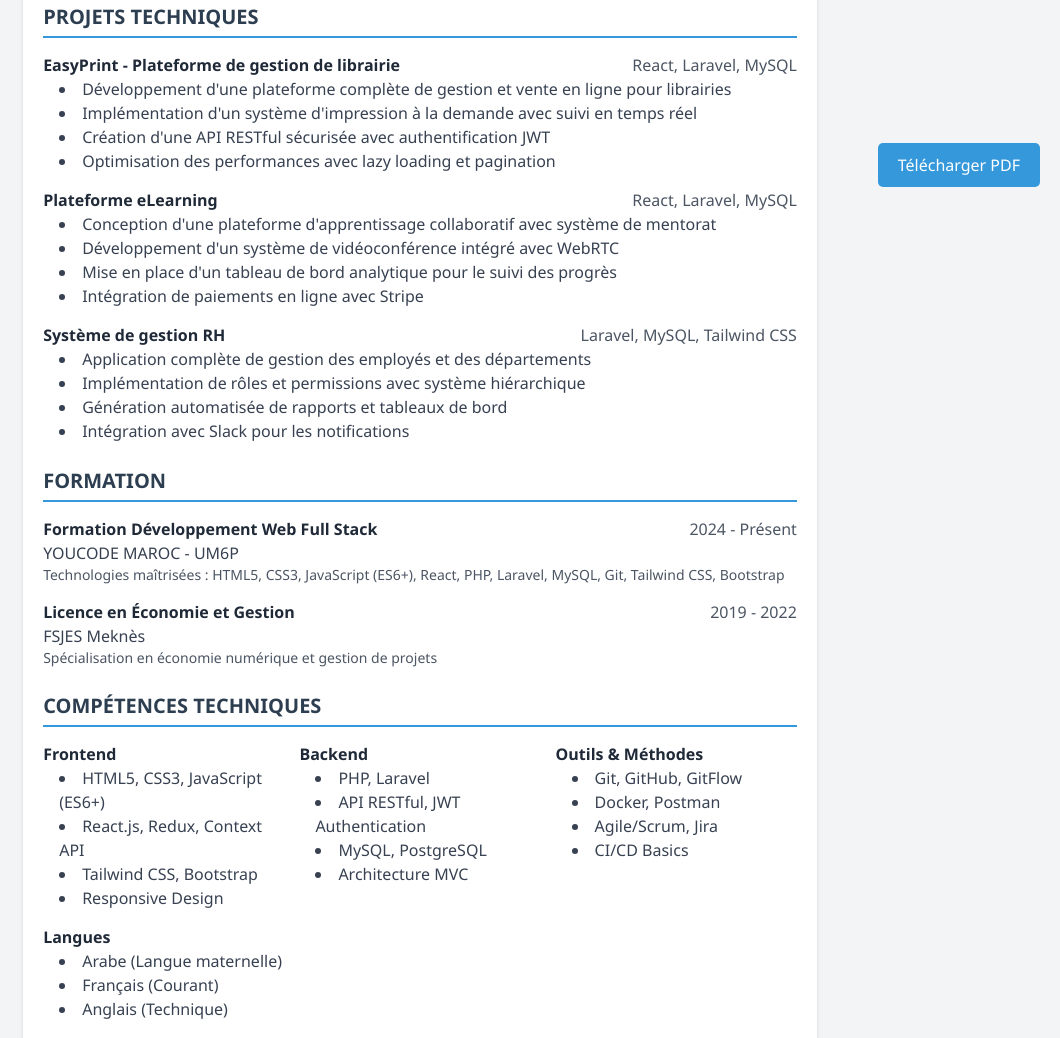
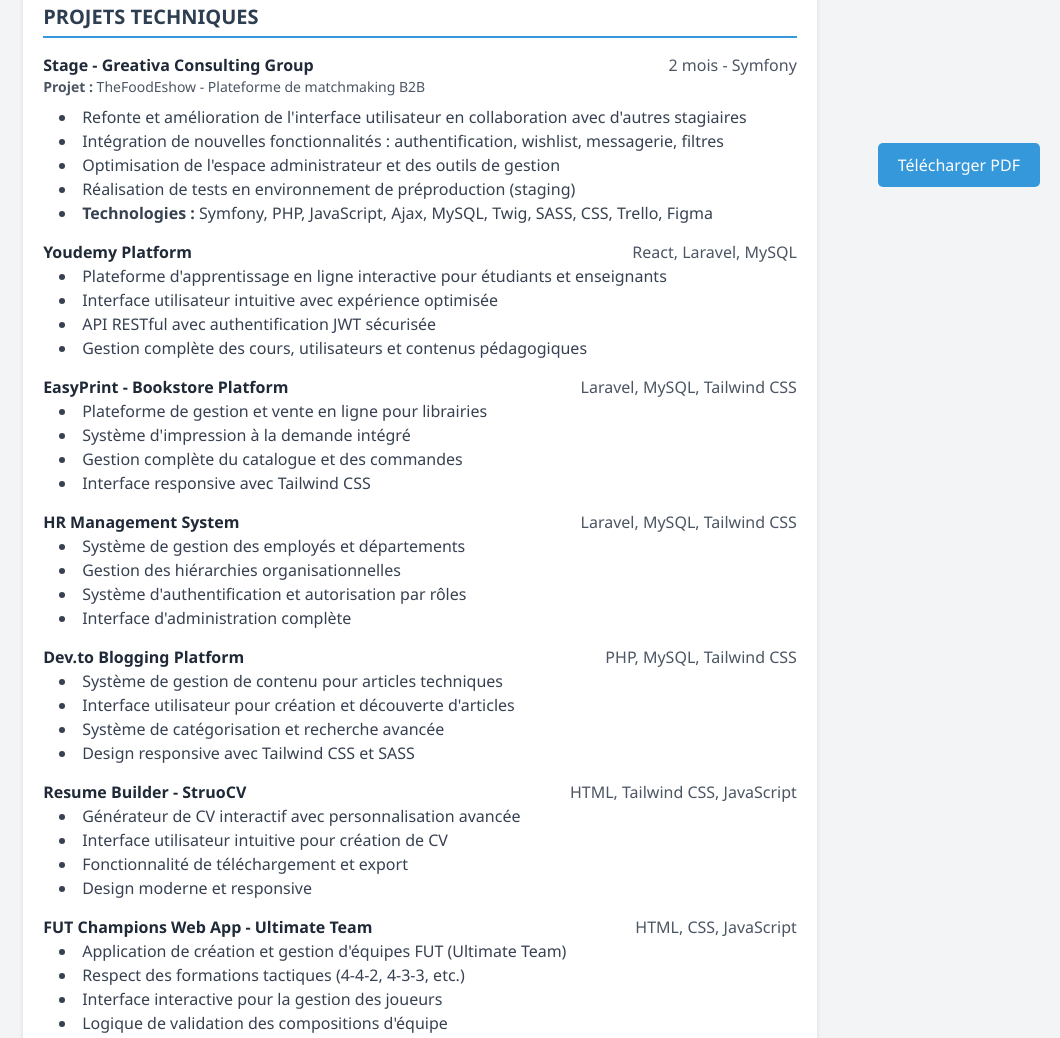
Before and after one commit to MouadHallaffou/my_rsume, a plain HTML site: page index.html in a window 1280 px wide. Shown: the part 593-1631 px from the top of the page, without its empty margins (220-1280 px from the left). Drawn offline with nearby package versions, Linux system fonts and the light colour scheme.

Commit message:
Update profile information and replace profile image

```diff
--- a/index.html
+++ b/index.html
@@ -91,9 +91,9 @@
         <div class="header-section">
             <div>
                 <h1 class="text-3xl font-bold text-gray-800">MOUAD HALLAFFOU</h1>
-                <p class="text-lg text-gray-600">Développeur Full Stack</p>
+                <p class="text-lg text-gray-600">Développeur Full Stack web et mobile</p>
                 <p class="text-gray-600 mt-2">
-                    <span class="font-medium">📍</span> Résidence Salwa, Tit Mellil, Casablanca<br>
+                    <span class="font-medium">📍</span> Casablanca, Maroc<br>
                     <span class="font-medium">📞</span> +212 678 634 285<br>
                     <span class="font-medium">✉️</span> mouadhallaffou@gmail.com<br>
                     <span class="font-medium">🔗</span>
@@ -101,7 +101,7 @@
                     <a href="https://github.com/MouadHallaffou" class="text-blue-600">GitHub</a>
                 </p>
             </div>
-            <img src="me.jpg" alt="Photo Mouad Hallaffou" class="photo" id="profile-photo">
+            <img src="me.png" alt="Photo Mouad Hallaffou" class="photo" id="profile-photo">
         </div>
 
         <!-- Section Résumé -->
@@ -140,40 +140,94 @@
 
             <div class="project-item">
             <div class="flex justify-between">
-                    <h3 class="font-semibold text-gray-800">EasyPrint - Plateforme de gestion de librairie</h3>
-                    <span class="text-gray-600">React, Laravel, MySQL</span>
+                <h3 class="font-semibold text-gray-800">Stage - Greativa Consulting Group</h3>
+                <span class="text-gray-600">2 mois - Symfony</span>
             </div>
+            <p class="text-sm text-gray-600 mb-2"><strong>Projet :</strong> TheFoodEshow - Plateforme de matchmaking B2B</p>
             <ul class="list-disc list-inside ml-4 text-gray-700">
-                    <li>Développement d'une plateforme complète de gestion et vente en ligne pour librairies</li>
-                    <li>Implémentation d'un système d'impression à la demande avec suivi en temps réel</li>
-                    <li>Création d'une API RESTful sécurisée avec authentification JWT</li>
-                    <li>Optimisation des performances avec lazy loading et pagination</li>
+                <li>Refonte et amélioration de l'interface utilisateur en collaboration avec d'autres stagiaires</li>
+                <li>Intégration de nouvelles fonctionnalités : authentification, wishlist, messagerie, filtres</li>
+                <li>Optimisation de l'espace administrateur et des outils de gestion</li>
+                <li>Réalisation de tests en environnement de préproduction (staging)</li>
+                <li><strong>Technologies :</strong> Symfony, PHP, JavaScript, Ajax, MySQL, Twig, SASS, CSS, Trello, Figma</li>
             </ul>
             </div>
 
             <div class="project-item">
             <div class="flex justify-between">
-                    <h3 class="font-semibold text-gray-800">Plateforme eLearning</h3>
+                <h3 class="font-semibold text-gray-800">Youdemy Platform</h3>
                 <span class="text-gray-600">React, Laravel, MySQL</span>
             </div>
             <ul class="list-disc list-inside ml-4 text-gray-700">
-                    <li>Conception d'une plateforme d'apprentissage collaboratif avec système de mentorat</li>
-                    <li>Développement d'un système de vidéoconférence intégré avec WebRTC</li>
-                    <li>Mise en place d'un tableau de bord analytique pour le suivi des progrès</li>
-                    <li>Intégration de paiements en ligne avec Stripe</li>
+                <li>Plateforme d'apprentissage en ligne interactive pour étudiants et enseignants</li>
+                <li>Interface utilisateur intuitive avec expérience optimisée</li>
+                <li>API RESTful avec authentification JWT sécurisée</li>
+                <li>Gestion complète des cours, utilisateurs et contenus pédagogiques</li>
             </ul>
             </div>
 
             <div class="project-item">
             <div class="flex justify-between">
-                    <h3 class="font-semibold text-gray-800">Système de gestion RH</h3>
+                <h3 class="font-semibold text-gray-800">EasyPrint - Bookstore Platform</h3>
                 <span class="text-gray-600">Laravel, MySQL, Tailwind CSS</span>
             </div>
             <ul class="list-disc list-inside ml-4 text-gray-700">
-                    <li>Application complète de gestion des employés et des départements</li>
-                    <li>Implémentation de rôles et permissions avec système hiérarchique</li>
-                    <li>Génération automatisée de rapports et tableaux de bord</li>
-                    <li>Intégration avec Slack pour les notifications</li>
+                <li>Plateforme de gestion et vente en ligne pour librairies</li>
+                <li>Système d'impression à la demande intégré</li>
+                <li>Gestion complète du catalogue et des commandes</li>
+                <li>Interface responsive avec Tailwind CSS</li>
+            </ul>
+            </div>
+
+            <div class="project-item">
+            <div class="flex justify-between">
+                <h3 class="font-semibold text-gray-800">HR Management System</h3>
+                <span class="text-gray-600">Laravel, MySQL, Tailwind CSS</span>
+            </div>
+            <ul class="list-disc list-inside ml-4 text-gray-700">
+                <li>Système de gestion des employés et départements</li>
+                <li>Gestion des hiérarchies organisationnelles</li>
+                <li>Système d'authentification et autorisation par rôles</li>
+                <li>Interface d'administration complète</li>
+            </ul>
+            </div>
+
+            <div class="project-item">
+            <div class="flex justify-between">
+                <h3 class="font-semibold text-gray-800">Dev.to Blogging Platform</h3>
+                <span class="text-gray-600">PHP, MySQL, Tailwind CSS</span>
+            </div>
+            <ul class="list-disc list-inside ml-4 text-gray-700">
+                <li>Système de gestion de contenu pour articles techniques</li>
+                <li>Interface utilisateur pour création et découverte d'articles</li>
+                <li>Système de catégorisation et recherche avancée</li>
+                <li>Design responsive avec Tailwind CSS et SASS</li>
+            </ul>
+            </div>
+
+            <div class="project-item">
+            <div class="flex justify-between">
+                <h3 class="font-semibold text-gray-800">Resume Builder - StruoCV</h3>
+                <span class="text-gray-600">HTML, Tailwind CSS, JavaScript</span>
+            </div>
+            <ul class="list-disc list-inside ml-4 text-gray-700">
+                <li>Générateur de CV interactif avec personnalisation avancée</li>
+                <li>Interface utilisateur intuitive pour création de CV</li>
+                <li>Fonctionnalité de téléchargement et export</li>
+                <li>Design moderne et responsive</li>
+            </ul>
+            </div>
+
+            <div class="project-item">
+            <div class="flex justify-between">
+                <h3 class="font-semibold text-gray-800">FUT Champions Web App - Ultimate Team</h3>
+                <span class="text-gray-600">HTML, CSS, JavaScript</span>
+            </div>
+            <ul class="list-disc list-inside ml-4 text-gray-700">
+                <li>Application de création et gestion d'équipes FUT (Ultimate Team)</li>
+                <li>Respect des formations tactiques (4-4-2, 4-3-3, etc.)</li>
+                <li>Interface interactive pour la gestion des joueurs</li>
+                <li>Logique de validation des compositions d'équipe</li>
             </ul>
             </div>
         </section>
```
Also changed, not shown: me.jpg (deleted), 1 other file. Lines whose indentation alone changed are shown as unchanged.
